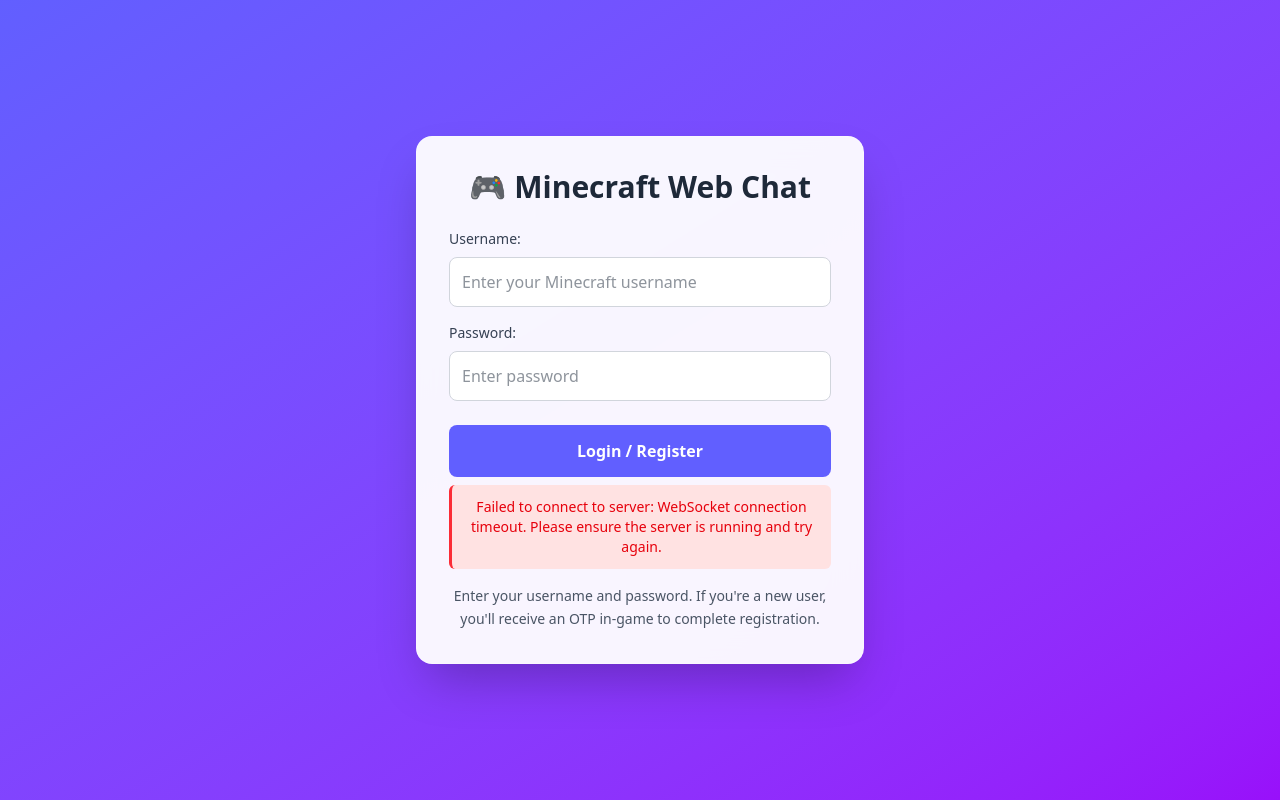
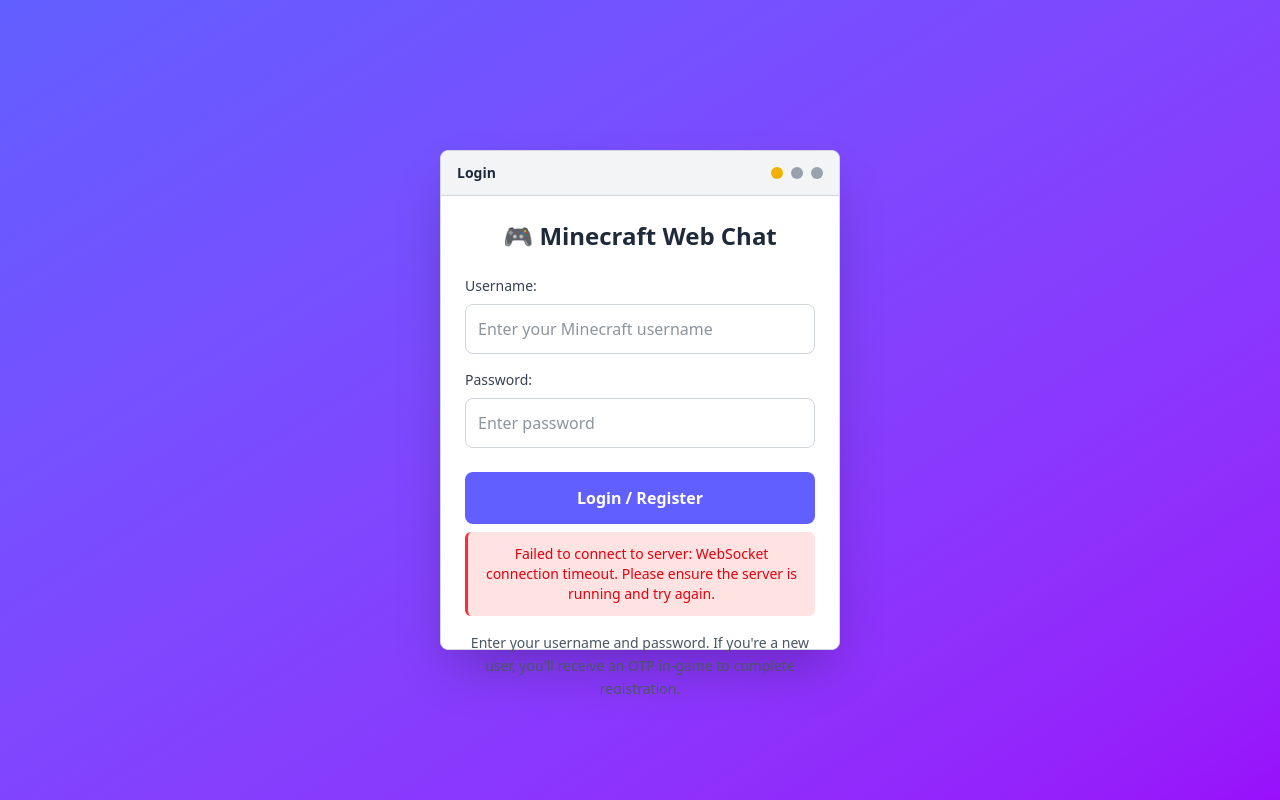
Before and after one commit to Ranzeplay/mcserver-web-chat, a React (Vite) app in the folder web/: page / in a window 1280 px wide. Built offline with nearby package versions, Linux system fonts and the light colour scheme; no server answers.

Commit message:
Implement draggable dialog windows with minimize functionality
Co-authored-by: Ranzeplay <69068007+Ranzeplay@users.noreply.github.com>

```diff
--- a/web/src/App.tsx
+++ b/web/src/App.tsx
@@ -1,6 +1,8 @@
 import { useState, useEffect } from 'react';
 import Auth from './components/Auth';
 import Chat from './components/Chat';
+import DraggableWindow from './components/DraggableWindow';
+import MinimizedWindow from './components/MinimizedWindow';
 import { WebSocketService, type ChatMessage, type AuthState, type ServerMessage } from './services/websocket';
 import { enableMockMode, mockMessages } from './services/mockData';
 import './App.css';
@@ -17,6 +19,10 @@ function App() {
   const [messages, setMessages] = useState<ChatMessage[]>([]);
   const [isConnected, setIsConnected] = useState(false);
   const [wsService] = useState(() => new WebSocketService());
+
+  // Window state management
+  const [isAuthMinimized, setIsAuthMinimized] = useState(false);
+  const [isChatMinimized, setIsChatMinimized] = useState(false);
 
   useEffect(() => {
     const initializeWebSocket = async () => {
@@ -161,6 +167,16 @@ function App() {
 
   if (!authState.isAuthenticated) {
     return (
+      <div className="min-h-screen bg-gradient-to-br from-indigo-500 to-purple-600">
+        <DraggableWindow
+          title="Login"
+          isMinimized={isAuthMinimized}
+          onMinimize={() => setIsAuthMinimized(true)}
+          onRestore={() => setIsAuthMinimized(false)}
+          defaultPosition={{ x: (window.innerWidth - 400) / 2, y: (window.innerHeight - 500) / 2 }}
+          width={400}
+          height={500}
+        >
           <Auth
             onAuth={handleAuth}
             onOtpVerify={handleOtpVerify}
@@ -169,10 +185,31 @@ function App() {
             otpMessage={otpMessage}
             isLoading={authMode === 'authenticating'}
           />
+        </DraggableWindow>
+
+        {/* Minimized window indicators */}
+        {isAuthMinimized && (
+          <MinimizedWindow
+            title="Login"
+            onRestore={() => setIsAuthMinimized(false)}
+            position={0}
+          />
+        )}
+      </div>
     );
   }
 
   return (
+    <div className="min-h-screen bg-gray-50 dark:bg-gray-900">
+      <DraggableWindow
+        title="Minecraft Web Chat"
+        isMinimized={isChatMinimized}
+        onMinimize={() => setIsChatMinimized(true)}
+        onRestore={() => setIsChatMinimized(false)}
+        defaultPosition={{ x: 50, y: 50 }}
+        width={700}
+        height={600}
+      >
         <Chat
           messages={messages}
           currentUsername={authState.username!}
@@ -180,6 +217,17 @@ function App() {
           onSendMessage={handleSendMessage}
           onDisconnect={handleDisconnect}
         />
+      </DraggableWindow>
+
+      {/* Minimized window indicators */}
+      {isChatMinimized && (
+        <MinimizedWindow
+          title="Chat"
+          onRestore={() => setIsChatMinimized(false)}
+          position={0}
+        />
+      )}
+    </div>
   );
 }
 
--- a/web/src/components/Auth.tsx
+++ b/web/src/components/Auth.tsx
@@ -29,16 +29,15 @@ export default function Auth({ onAuth, onOtpVerify, authState, error, otpMessage
 
   if (authState === 'otp_required') {
     return (
-      <div className="flex items-center justify-center min-h-screen p-4 bg-gradient-to-br from-indigo-500 to-purple-600 select-none">
-        <div className="bg-white/95 dark:bg-gray-800/95 backdrop-blur-lg border border-white/20 rounded-2xl p-8 shadow-2xl w-full max-w-md text-center">
-          <h2 className="text-3xl font-semibold text-gray-800 dark:text-gray-100 mb-6">🎮 Minecraft Web Chat</h2>
-          <h3 className="text-xl font-medium text-gray-600 dark:text-gray-300 mb-4">Verify OTP</h3>
+      <div className="flex flex-col h-full p-6 text-center">
+        <h2 className="text-2xl font-semibold text-gray-800 dark:text-gray-100 mb-4">🎮 Minecraft Web Chat</h2>
+        <h3 className="text-lg font-medium text-gray-600 dark:text-gray-300 mb-4">Verify OTP</h3>
         {otpMessage && (
           <p className="text-green-700 dark:text-green-400 text-sm mb-4 p-3 bg-green-100 dark:bg-green-900/20 border-l-3 border-green-500 rounded-md">
             {otpMessage}
           </p>
         )}
-          <form onSubmit={handleOtpSubmit} className="flex flex-col gap-4">
+        <form onSubmit={handleOtpSubmit} className="flex flex-col gap-4 flex-1">
           <div className="text-left">
             <label htmlFor="otp" className="block mb-2 text-gray-700 dark:text-gray-300 font-medium text-sm">
               Enter the OTP from your in-game chat:
@@ -82,16 +81,14 @@ export default function Auth({ onAuth, onOtpVerify, authState, error, otpMessage
           </p>
         )}
       </div>
-      </div>
     );
   }
 
   return (
-    <div className="flex items-center justify-center min-h-screen p-4 bg-gradient-to-br from-indigo-500 to-purple-600 select-none">
-      <div className="bg-white/95 dark:bg-gray-800/95 backdrop-blur-lg border border-white/20 rounded-2xl p-8 shadow-2xl w-full max-w-md text-center">
-        <h2 className="text-3xl font-semibold text-gray-800 dark:text-gray-100 mb-6">🎮 Minecraft Web Chat</h2>
+    <div className="flex flex-col h-full p-6 text-center">
+      <h2 className="text-2xl font-semibold text-gray-800 dark:text-gray-100 mb-6">🎮 Minecraft Web Chat</h2>
 
-        <form onSubmit={handleAuth} className="flex flex-col gap-4">
+      <form onSubmit={handleAuth} className="flex flex-col gap-4 flex-1">
         <div className="text-left">
           <label htmlFor="username" className="block mb-2 text-gray-700 dark:text-gray-300 font-medium text-sm">
             Username:
@@ -141,6 +138,5 @@ export default function Auth({ onAuth, onOtpVerify, authState, error, otpMessage
         Enter your username and password. If you're a new user, you'll receive an OTP in-game to complete registration.
       </p>
     </div>
-    </div>
   );
 }
--- a/web/src/components/Chat.tsx
+++ b/web/src/components/Chat.tsx
@@ -42,14 +42,13 @@ export default function Chat({ messages, currentUsername, isConnected, onSendMes
   };
 
   return (
-    <div className="flex flex-col h-screen bg-gray-50 dark:bg-gray-900 select-none">
+    <div className="flex flex-col h-full bg-white dark:bg-gray-800 select-none">
       {/* Header */}
-      <div className="flex items-center justify-between px-6 py-4 bg-white dark:bg-gray-800 border-b border-gray-200 dark:border-gray-700 shadow-sm">
+      <div className="flex items-center justify-between px-4 py-2 bg-gray-50 dark:bg-gray-700 border-b border-gray-200 dark:border-gray-600">
         <div className="flex-1">
-          <h2 className="text-2xl font-semibold text-gray-800 dark:text-gray-100 mb-2">🎮 Minecraft Web Chat</h2>
           <div className="flex items-center gap-4 text-sm">
             <span className="text-gray-600 dark:text-gray-400">
-              Logged in as: <strong className="text-gray-800 dark:text-gray-200">{currentUsername}</strong>
+              <strong className="text-gray-800 dark:text-gray-200">{currentUsername}</strong>
             </span>
             <div className={`flex items-center gap-1.5 font-medium ${
               isConnected
@@ -65,18 +64,18 @@ export default function Chat({ messages, currentUsername, isConnected, onSendMes
         </div>
         <button
           onClick={onDisconnect}
-          className="px-4 py-2 bg-red-500 hover:bg-red-600 text-white font-medium rounded-lg text-sm transition-colors duration-200"
+          className="px-3 py-1 bg-red-500 hover:bg-red-600 text-white font-medium rounded text-sm transition-colors duration-200"
         >
           Logout
         </button>
       </div>
 
       {/* Messages */}
-      <div className="flex-1 overflow-y-auto p-4 bg-white dark:bg-gray-800 scrollbar-thin scrollbar-thumb-gray-300 dark:scrollbar-thumb-gray-600 scrollbar-track-gray-100 dark:scrollbar-track-gray-700">
+      <div className="flex-1 overflow-y-auto p-3 scrollbar-thin scrollbar-thumb-gray-300 dark:scrollbar-thumb-gray-600 scrollbar-track-gray-100 dark:scrollbar-track-gray-700">
         {messages.length === 0 ? (
           <div className="text-center mt-8 text-gray-500 dark:text-gray-400">
-            <p className="text-xl font-semibold mb-2">🎮 Welcome to Minecraft Web Chat!</p>
-            <p className="text-lg">Start chatting with players in the game...</p>
+            <p className="text-lg font-semibold mb-2">🎮 Welcome!</p>
+            <p className="text-sm">Start chatting with players...</p>
           </div>
         ) : (
           messages.map((msg, index) => (
@@ -94,8 +93,8 @@ export default function Chat({ messages, currentUsername, isConnected, onSendMes
       </div>
 
       {/* Input Form */}
-      <form onSubmit={handleSubmit} className="p-6 bg-white dark:bg-gray-800 border-t border-gray-200 dark:border-gray-700">
-        <div className="flex gap-3 mb-2">
+      <form onSubmit={handleSubmit} className="p-3 border-t border-gray-200 dark:border-gray-600">
+        <div className="flex gap-2 mb-1">
           <input
             ref={inputRef}
             type="text"
@@ -105,12 +104,12 @@ export default function Chat({ messages, currentUsername, isConnected, onSendMes
             placeholder={isConnected ? "Type your message..." : "Connecting..."}
             disabled={!isConnected}
             maxLength={256}
-            className="flex-1 px-3 py-3 border border-gray-300 dark:border-gray-600 rounded-lg text-base bg-white dark:bg-gray-700 text-gray-800 dark:text-gray-100 transition-all duration-200 focus:outline-none focus:border-blue-500 focus:ring-3 focus:ring-blue-500/10 disabled:bg-gray-100 dark:disabled:bg-gray-600 disabled:text-gray-500 dark:disabled:text-gray-400 select-text"
+            className="flex-1 px-3 py-2 border border-gray-300 dark:border-gray-600 rounded text-sm bg-white dark:bg-gray-700 text-gray-800 dark:text-gray-100 transition-all duration-200 focus:outline-none focus:border-blue-500 focus:ring-2 focus:ring-blue-500/10 disabled:bg-gray-100 dark:disabled:bg-gray-600 disabled:text-gray-500 dark:disabled:text-gray-400 select-text"
           />
           <button
             type="submit"
             disabled={!isConnected || !inputMessage.trim()}
-            className="px-6 py-3 bg-blue-500 hover:bg-blue-600 disabled:bg-gray-400 text-white font-semibold rounded-lg text-base transition-all duration-200 hover:transform hover:-translate-y-0.5 hover:shadow-lg hover:shadow-blue-500/30 disabled:cursor-not-allowed disabled:transform-none disabled:shadow-none min-w-[80px]"
+            className="px-4 py-2 bg-blue-500 hover:bg-blue-600 disabled:bg-gray-400 text-white font-medium rounded text-sm transition-colors duration-200 disabled:cursor-not-allowed"
           >
             Send
           </button>
--- /dev/null
+++ b/web/src/components/DraggableWindow.tsx
@@ -0,0 +1,124 @@
+import { useState, useRef, useEffect } from 'react';
+import type { ReactNode } from 'react';
+
+interface DraggableWindowProps {
+  title: string;
+  children: ReactNode;
+  isMinimized: boolean;
+  onMinimize: () => void;
+  onRestore: () => void;
+  defaultPosition?: { x: number; y: number };
+  width?: number;
+  height?: number;
+  className?: string;
+}
+
+export default function DraggableWindow({
+  title,
+  children,
+  isMinimized,
+  onMinimize,
+  defaultPosition = { x: 100, y: 100 },
+  width = 500,
+  height = 600,
+  className = ''
+}: DraggableWindowProps) {
+  const [position, setPosition] = useState(defaultPosition);
+  const [isDragging, setIsDragging] = useState(false);
+  const [dragOffset, setDragOffset] = useState({ x: 0, y: 0 });
+  const windowRef = useRef<HTMLDivElement>(null);
+
+  // Handle mouse down on title bar to start dragging
+  const handleMouseDown = (e: React.MouseEvent) => {
+    if (e.target !== e.currentTarget && !(e.target as HTMLElement).closest('.window-title')) {
+      return;
+    }
+
+    const rect = windowRef.current?.getBoundingClientRect();
+    if (rect) {
+      setDragOffset({
+        x: e.clientX - rect.left,
+        y: e.clientY - rect.top
+      });
+      setIsDragging(true);
+    }
+  };
+
+  // Handle mouse move for dragging
+  useEffect(() => {
+    const handleMouseMove = (e: MouseEvent) => {
+      if (isDragging) {
+        const newX = e.clientX - dragOffset.x;
+        const newY = e.clientY - dragOffset.y;
+
+        // Keep window within viewport bounds
+        const maxX = window.innerWidth - width;
+        const maxY = window.innerHeight - height;
+
+        setPosition({
+          x: Math.max(0, Math.min(newX, maxX)),
+          y: Math.max(0, Math.min(newY, maxY))
+        });
+      }
+    };
+
+    const handleMouseUp = () => {
+      setIsDragging(false);
+    };
+
+    if (isDragging) {
+      document.addEventListener('mousemove', handleMouseMove);
+      document.addEventListener('mouseup', handleMouseUp);
+    }
+
+    return () => {
+      document.removeEventListener('mousemove', handleMouseMove);
+      document.removeEventListener('mouseup', handleMouseUp);
+    };
+  }, [isDragging, dragOffset, width, height]);
+
+  // Don't render the window if it's minimized
+  if (isMinimized) {
+    return null;
+  }
+
+  return (
+    <div
+      ref={windowRef}
+      className={`fixed bg-white dark:bg-gray-800 border border-gray-300 dark:border-gray-600 rounded-lg shadow-2xl z-50 select-none ${className}`}
+      style={{
+        left: position.x,
+        top: position.y,
+        width: width,
+        height: height,
+        cursor: isDragging ? 'grabbing' : 'default'
+      }}
+    >
+      {/* Title Bar */}
+      <div
+        className="window-title flex items-center justify-between px-4 py-3 bg-gray-100 dark:bg-gray-700 border-b border-gray-300 dark:border-gray-600 rounded-t-lg cursor-grab active:cursor-grabbing select-none"
+        onMouseDown={handleMouseDown}
+      >
+        <h3 className="font-semibold text-gray-800 dark:text-gray-100 text-sm">
+          {title}
+        </h3>
+        <div className="flex gap-2">
+          <button
+            onClick={onMinimize}
+            className="w-3 h-3 bg-yellow-500 hover:bg-yellow-600 rounded-full transition-colors duration-200"
+            title="Minimize"
+          />
+          <div className="w-3 h-3 bg-gray-400 rounded-full" />
+          <div className="w-3 h-3 bg-gray-400 rounded-full" />
+        </div>
+      </div>
+
+      {/* Content */}
+      <div className="flex-1 overflow-hidden h-full">
+        <div className="h-full" style={{ height: height - 48 }}>
+          {children}
+        </div>
+      </div>
+    </div>
+  );
+}
--- /dev/null
+++ b/web/src/components/MinimizedWindow.tsx
@@ -0,0 +1,28 @@
+interface MinimizedWindowProps {
+  title: string;
+  onRestore: () => void;
+  position: number; // Position index for spacing
+}
+
+export default function MinimizedWindow({ title, onRestore, position }: MinimizedWindowProps) {
+  return (
+    <div
+      className="fixed bottom-4 z-40"
+      style={{ left: 20 + position * 70 }}
+    >
+      <button
+        onClick={onRestore}
+        className="w-12 h-12 bg-indigo-500 hover:bg-indigo-600 text-white rounded-full shadow-lg flex items-center justify-center transition-all duration-200 hover:scale-110 group"
+        title={`Restore ${title}`}
+      >
+        <span className="text-xs font-bold">
+          {title.slice(0, 2).toUpperCase()}
+        </span>
+        {/* Tooltip */}
+        <div className="absolute bottom-full mb-2 left-1/2 transform -translate-x-1/2 px-2 py-1 bg-gray-800 text-white text-xs rounded opacity-0 group-hover:opacity-100 transition-opacity duration-200 whitespace-nowrap">
+          {title}
+        </div>
+      </button>
+    </div>
+  );
+}
```
Lines whose indentation alone changed are shown as unchanged.
